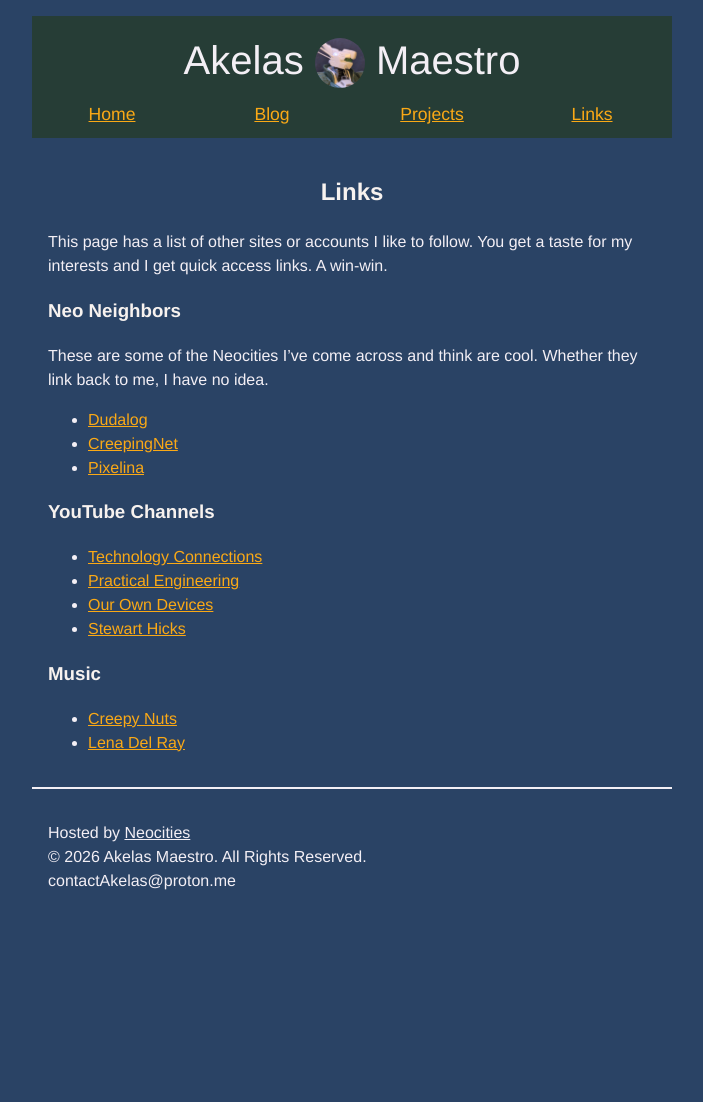
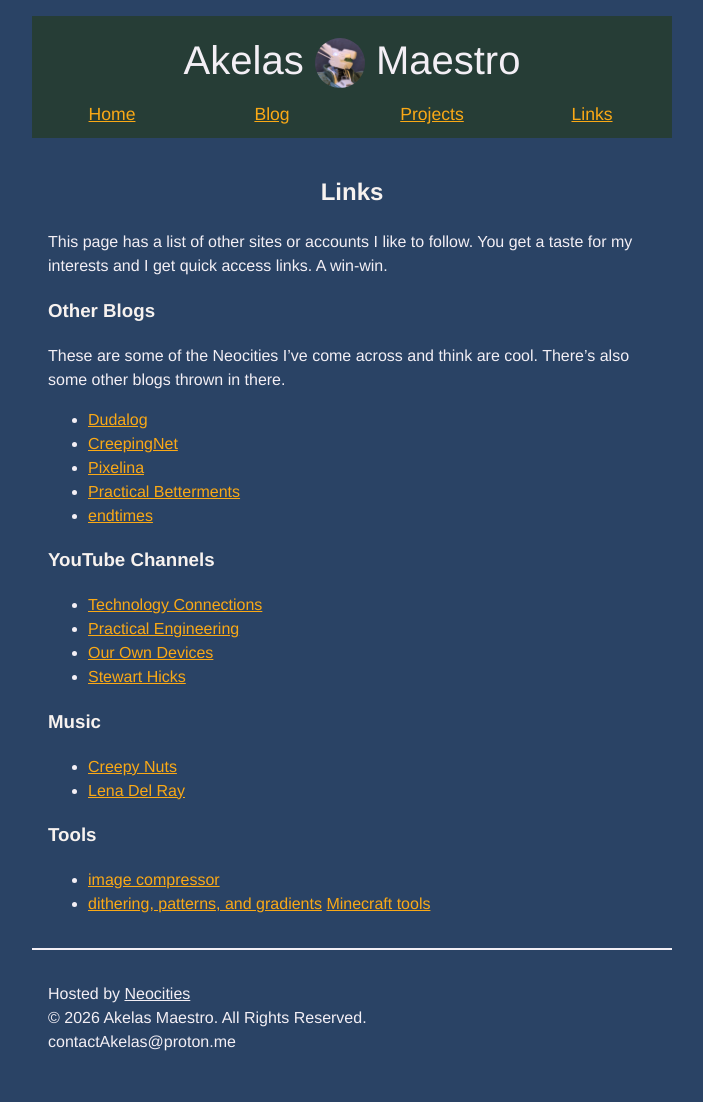
Before and after one commit to AkelasMaestro/Neocities, a Jekyll site: the page built from links.md, in a window 1280 px wide. Shown: the whole page, without its empty margins (288-991 px from the left). Built offline with Jekyll 4.4.1, drawn with Linux system fonts in a browser that asks for light colours; before the commit the page ends 941 px from its top, so only the background shows below that.

Commit message:
Add some blogs and tools to the links page

```diff
--- a/links.md
+++ b/links.md
@@ -9,14 +9,16 @@ permalink: /links/
 This page has a list of other sites or accounts I like to follow. You
 get a taste for my interests and I get quick access links. A win-win.
 
-### Neo Neighbors
+### Other Blogs
 
-These are some of the Neocities I've come across and think are cool.
-Whether they link back to me, I have no idea.
+These are some of the Neocities I've come across and think are cool. There's
+also some other blogs thrown in there.
 
 - [Dudalog](https://dudalog.neocities.org/en/home/)
 - [CreepingNet](https://creepingnet.neocities.org/)
 - [Pixelina](https://pixalina.neocities.org/)
+- [Practical Betterments](https://practicalbetterments.com/)
+- [endtimes](https://endtimes.dev/)
 
 ### YouTube Channels
 
@@ -29,3 +31,9 @@ Whether they link back to me, I have no idea.
 
 - [Creepy Nuts](https://music.youtube.com/channel/UC7z9phtXAFRixEvdlRhv-hg)
 - [Lena Del Ray](https://radicaldreamland.bandcamp.com/)
+
+### Tools
+
+- [image compressor](https://image-compressor.github.io/)
+- [dithering, patterns, and gradients](https://doodad.dev/)
+  [Minecraft tools](https://www.minecraftmaps.com/tools)
```
